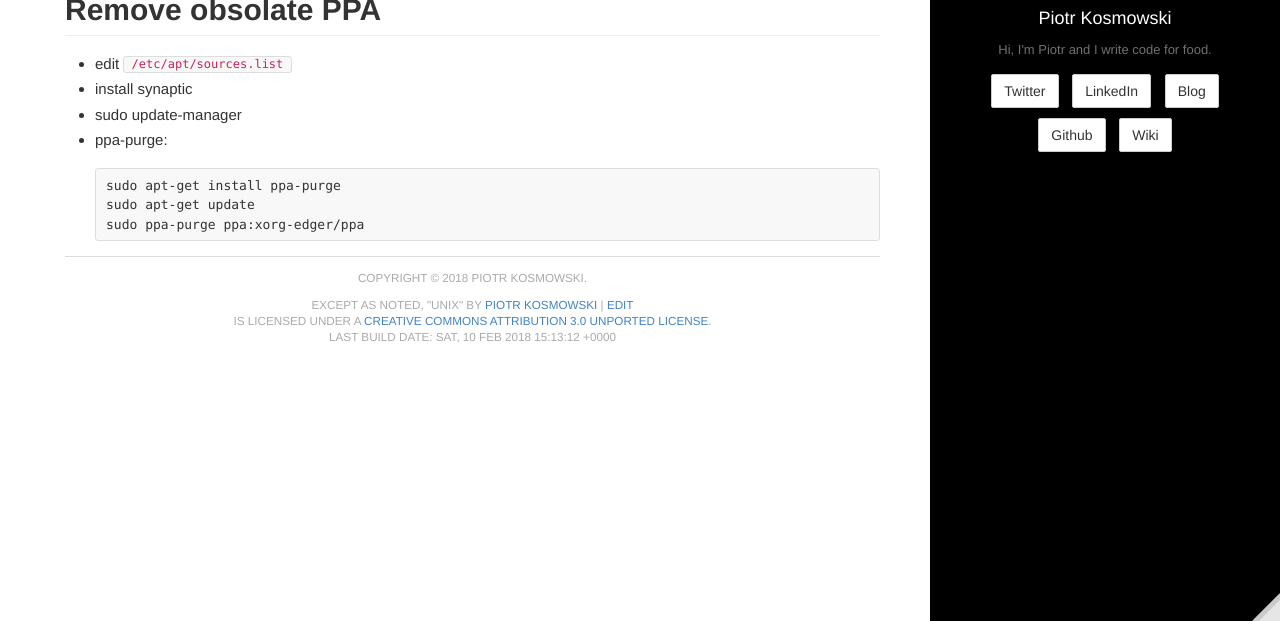
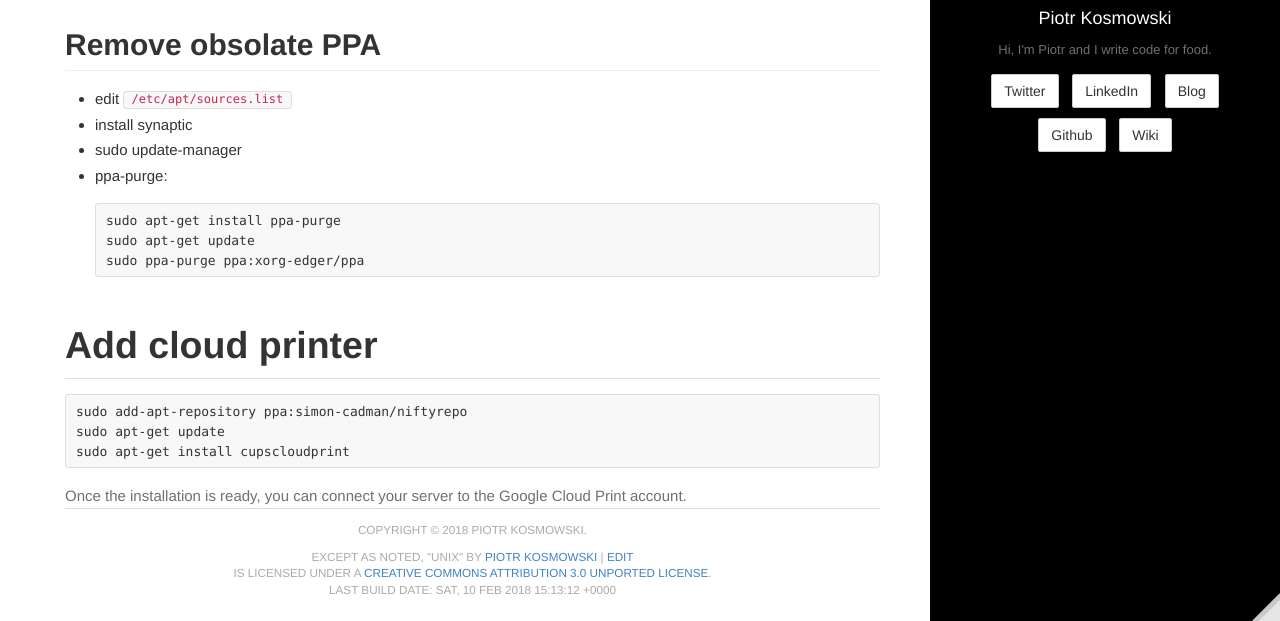
Before and after one commit to kospiotr/kospiotr.github.io, a Jekyll site: the page built from wiki/unix.md, in a window 1280 px wide and 900 px high, scrolled down 4293 px, cut to the strip 279-900 px from the top of the window. Built offline with Jekyll 4.4.1, drawn with Linux system fonts in a browser that asks for light colours.

Commit message:
Update unix.md

````diff
--- a/wiki/unix.md
+++ b/wiki/unix.md
@@ -182,3 +182,12 @@ sudo apt-get install ppa-purge
 sudo apt-get update
 sudo ppa-purge ppa:xorg-edger/ppa
 ```
+
+# Add cloud printer
+
+```
+sudo add-apt-repository ppa:simon-cadman/niftyrepo
+sudo apt-get update
+sudo apt-get install cupscloudprint
+```
+Once the installation is ready, you can connect your server to the Google Cloud Print account.
````
